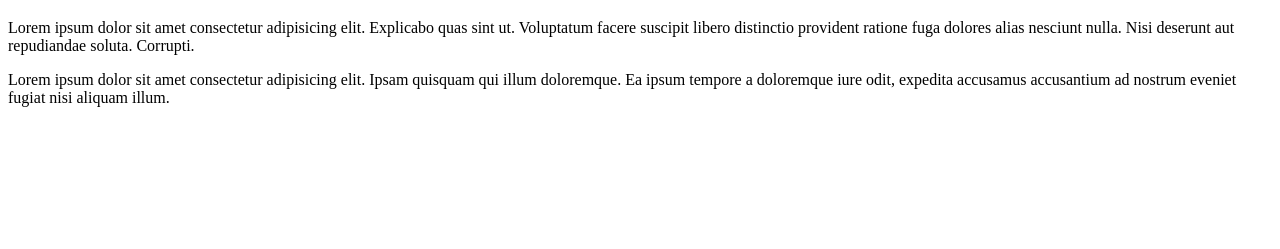
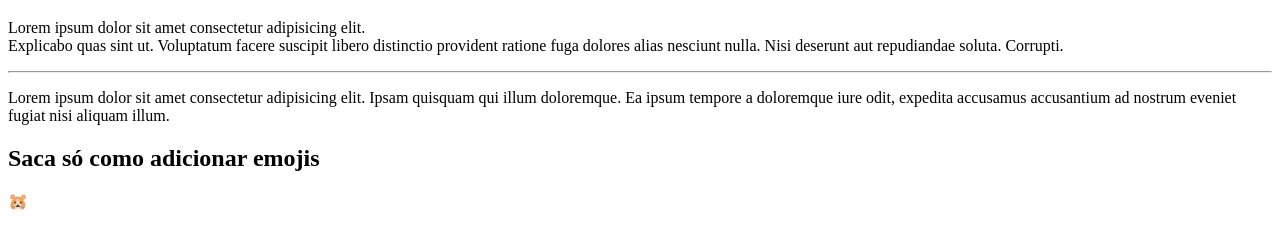
Before and after one commit to PedraoLee/Curso-Front-End, a plain HTML site: page html/index.html in a window 1280 px wide. Shown: the part 61-310 px from the top of the page. Drawn offline with Linux system fonts and the light colour scheme.

Commit message:
Emoji e comentário

```diff
--- a/html/index.html
+++ b/html/index.html
@@ -9,8 +9,12 @@
 <body>
 
     <h1>Iniciando</h1>
-    <p>Lorem ipsum dolor sit amet consectetur adipisicing elit. Explicabo quas sint ut. Voluptatum facere suscipit libero distinctio provident ratione fuga dolores alias nesciunt nulla. Nisi deserunt aut repudiandae soluta. Corrupti.</p>
-    <p>Lorem ipsum dolor sit amet consectetur adipisicing elit. Ipsam quisquam qui illum doloremque. Ea ipsum tempore a doloremque iure odit, expedita accusamus accusantium ad nostrum eveniet fugiat nisi aliquam illum.</p>
+    <p>Lorem ipsum dolor sit amet consectetur adipisicing elit.<br> Explicabo quas sint ut. Voluptatum facere suscipit libero distinctio provident ratione fuga dolores alias nesciunt nulla. Nisi deserunt aut repudiandae soluta. Corrupti.</p><hr>
+    <p>Lorem ipsum dolor sit amet consectetur adipisicing elit. Ipsam quisquam qui illum doloremque. Ea ipsum tempore a doloremque iure odit, expedita accusamus accusantium ad nostrum eveniet fugiat nisi aliquam illum.
+    </p>
+    <h2>Saca só como adicionar emojis</h2>
+    <p>&#x1F439;</p><!--esse é um comentário-->
+
 
 </body>
 </html>
```
